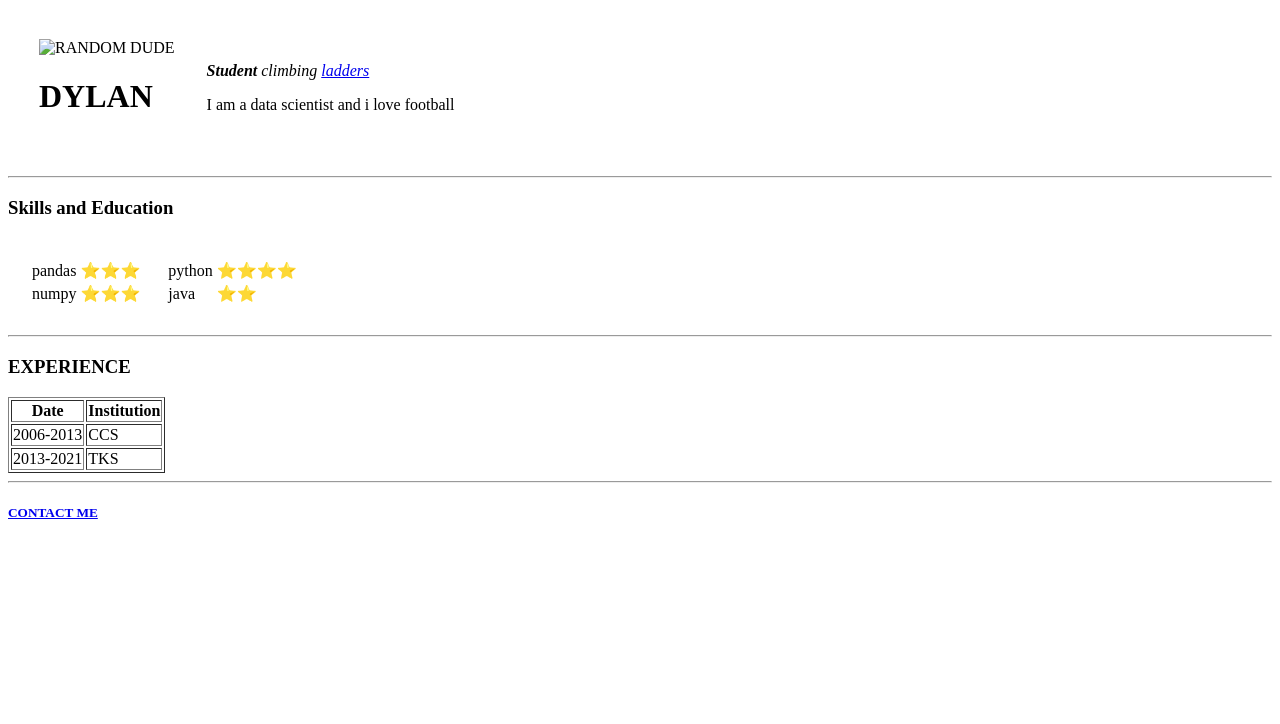
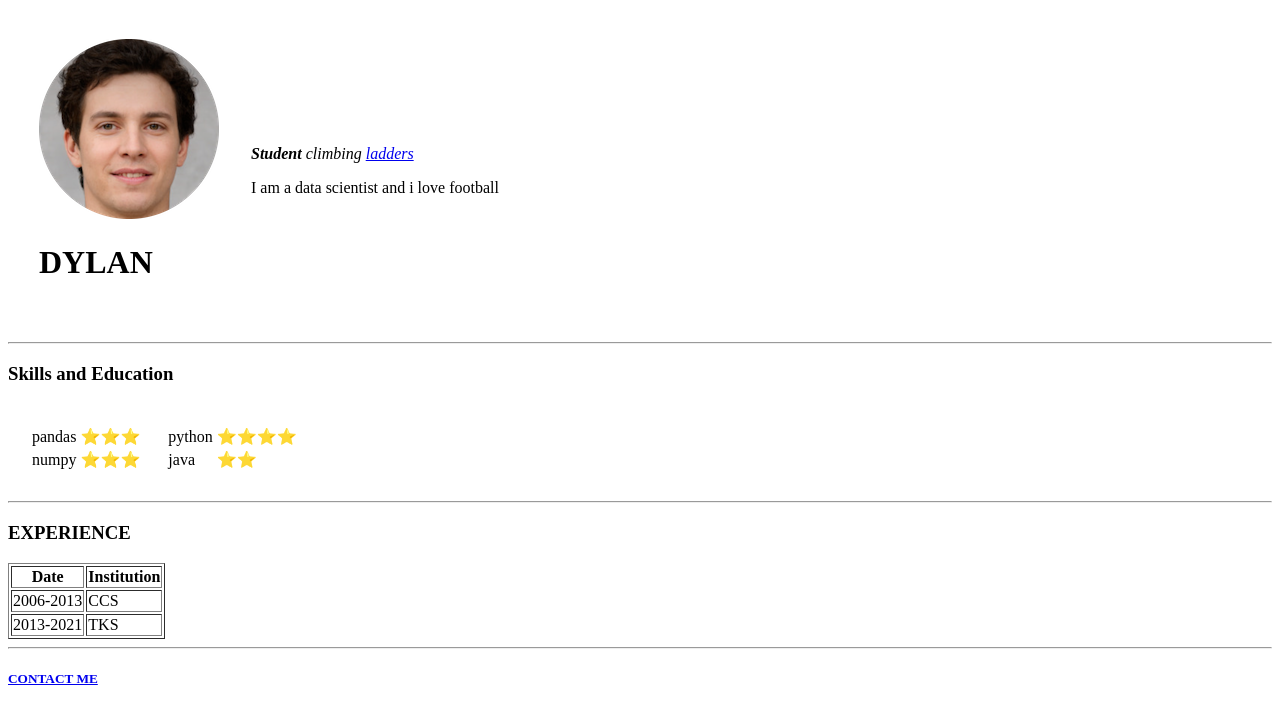
Before and after one commit to Dzenfern/CV, a plain HTML site: page index.html in a window 1280 px wide. Drawn offline with Linux system fonts and the light colour scheme.

Commit message:
Update index.html

```diff
--- a/index.html
+++ b/index.html
@@ -8,7 +8,7 @@
         <table cellspacing="30px">
             <tr>
                 <td>
-                    <image src="..\DATA\fake-human-circle-img.png" alt="RANDOM DUDE">
+                    <image src="..\fake-human-circle-img.png" alt="RANDOM DUDE">
                     <h1>DYLAN</h1>
                 </td>
                 <td>
```
